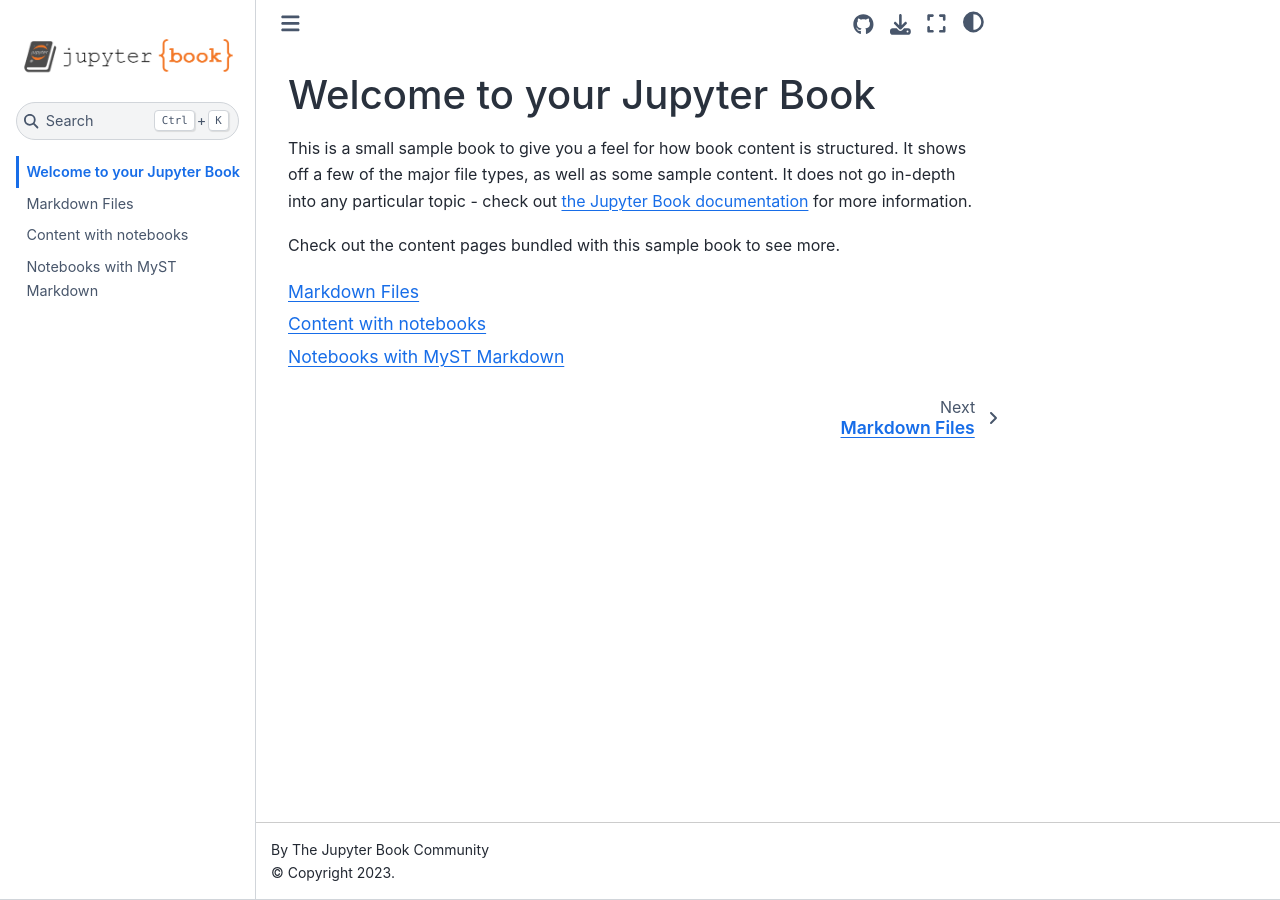
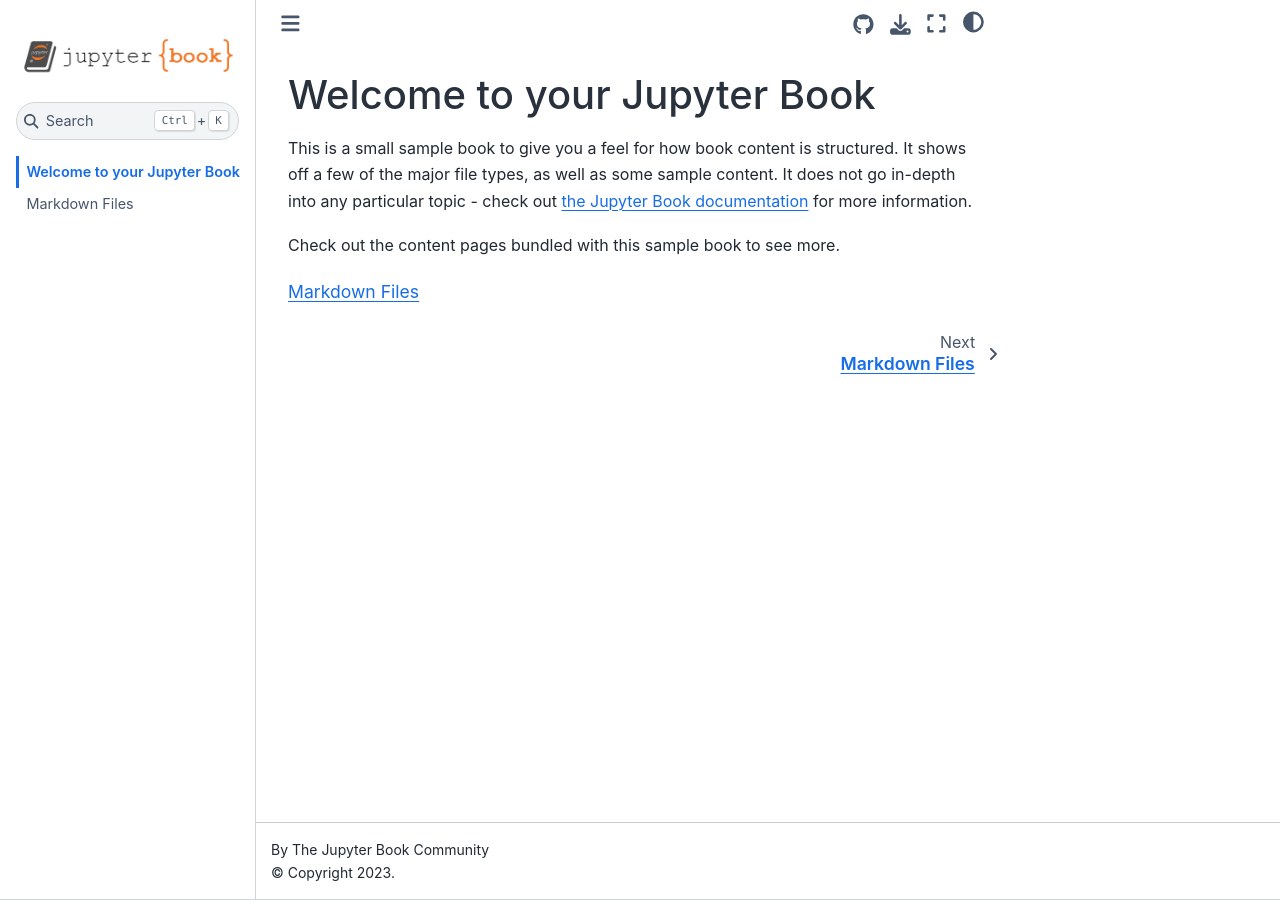
Before and after one commit to naftalic/ddmif, a Jupyter Book: the page built from intro.md, in a window 1280 px wide. Built offline with Jupyter Book 1.0.4 settings and Sphinx 7.4.7 and the Sphinx Book theme 1.1.4, drawn with Linux system fonts in a browser that asks for light colours; part of the change alters nothing that is shown.

Commit message:
Update _toc.yml

```diff
--- a/_toc.yml
+++ b/_toc.yml
@@ -5,5 +5,5 @@ format: jb-book
 root: intro
 chapters:
 - file: markdown
-- file: notebooks
-- file: markdown-notebooks
+# - file: notebooks
+# - file: markdown-notebooks
```
